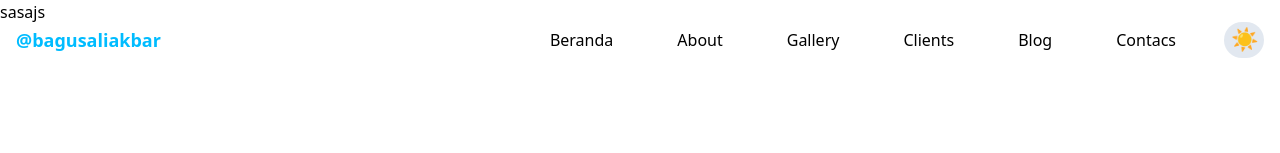
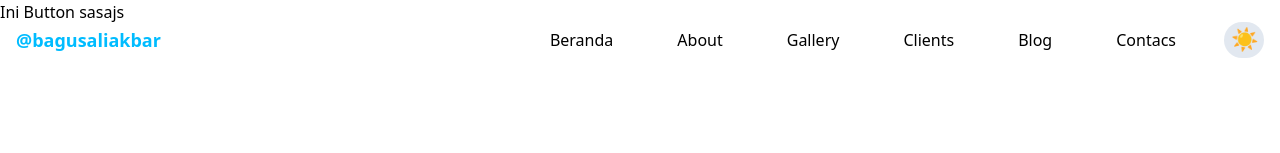
Before and after one commit to BagzAlz/portofolio_bagusaliakbar_d1a2500xx, a website: page index.html in a window 1280 px wide. Shown: the top 153 px of the page. Drawn offline with nearby package versions, Linux system fonts and the light colour scheme.

Commit message:
Menambahkan button

```diff
--- a/index.html
+++ b/index.html
@@ -15,6 +15,7 @@
     </div>
     <!-- END PRELOADER -->
     <!-- Header Start  -->
+    <button class="bg-sky-100">Ini Button</button>
     <header class="absolute top-0 left-0 w-full flex items-center z-10">
         <div class="container">
             <div class="flex items-center justify-between relative">
@@ -72,7 +73,7 @@
     <!-- Header End -->
 
     <!-- Hero Section Start -->
-     sasajs
+    sasajs
     <section id="home" class="pt-36">
         <div class="container mx-auto px-4">
             <div class="flex flex-wrap items-center gap-8 lg:gap-0">
--- a/src/input.css
+++ b/src/input.css
@@ -145,3 +145,4 @@
     transform: translateX(-50%);
   }
 }
+/* Love Pop Animation */
```
